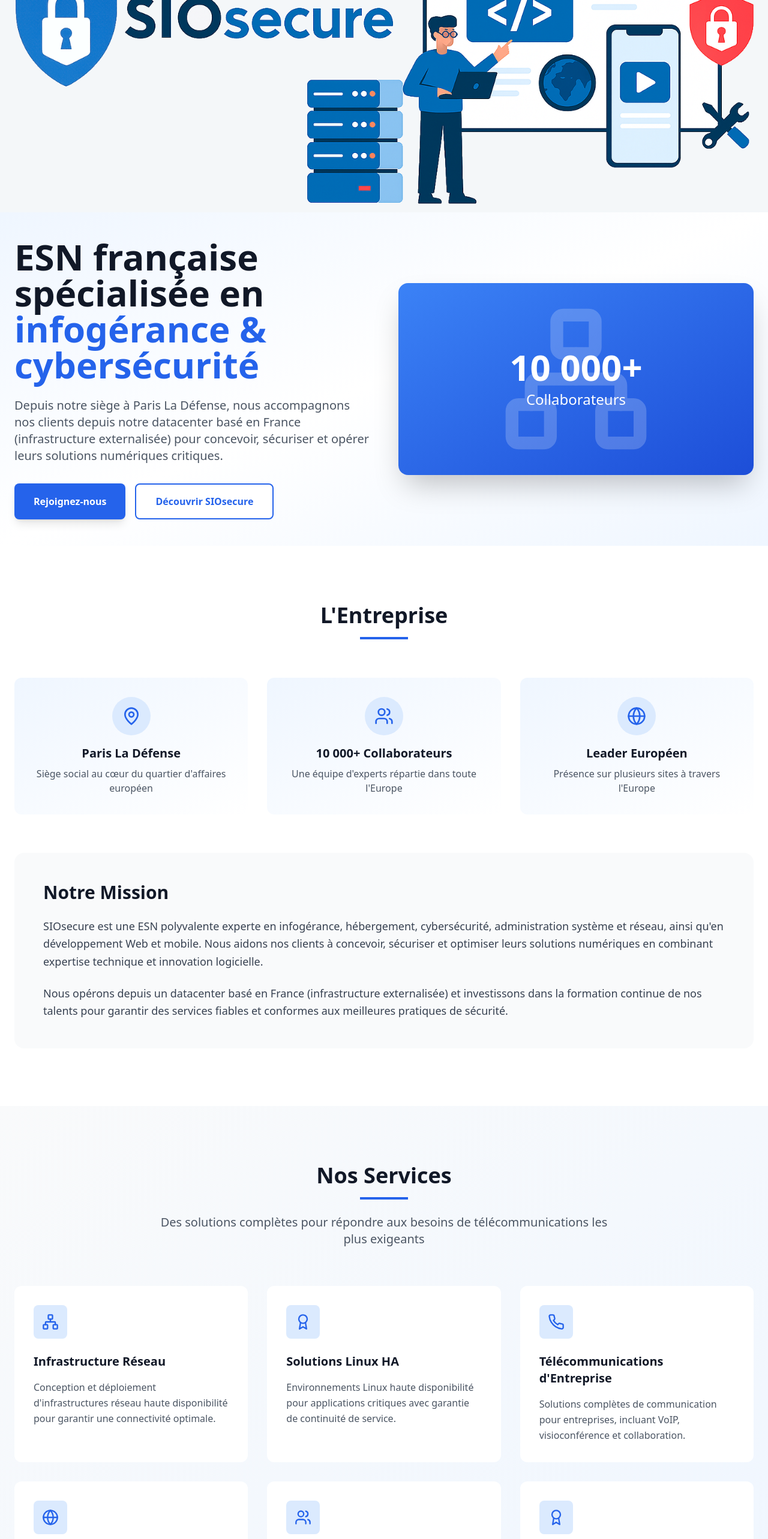
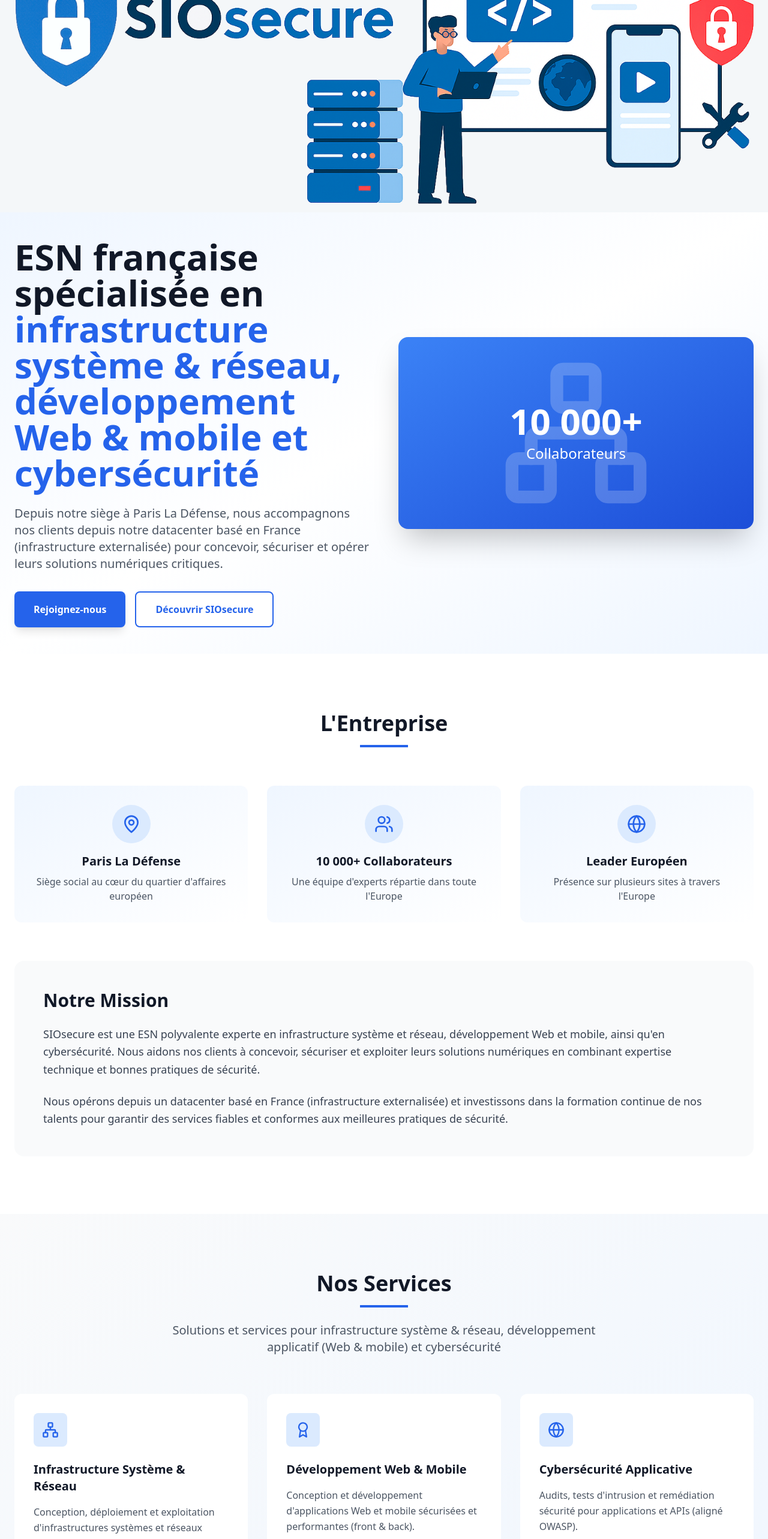
Before and after one commit to LaurentBouquet/siosecure, a React (Vite) app: page / in a window 1280 px wide. Shown: the part 234-2800 px from the top of the page at 60% size. Built offline with nearby package versions, Linux system fonts and the light colour scheme.

Commit message:
Présentation de l'entreprise

```diff
--- a/index.html
+++ b/index.html
@@ -4,7 +4,7 @@
     <meta charset="UTF-8" />
     <link rel="icon" type="image/svg+xml" href="/vite.svg" />
     <meta name="viewport" content="width=device-width, initial-scale=1.0" />
-  <title>SIOsecure - ESN infogérance & cybersécurité</title>
+  <title>SIOsecure - Infrastructure, développement & cybersécurité</title>
     <!-- Amélioration accessibilité et responsivité -->
     <meta name="theme-color" content="#2563eb" />
   </head>
--- a/src/App.tsx
+++ b/src/App.tsx
@@ -133,7 +133,7 @@
           <div className="grid items-center grid-cols-1 gap-8 md:grid-cols-2 md:gap-12">
             <div>
               <h1 className="mb-6 text-3xl font-bold leading-tight text-gray-900 sm:text-4xl md:text-6xl">
-                ESN française spécialisée en <span className="text-blue-600">infogérance & cybersécurité</span>
+                ESN française spécialisée en <span className="text-blue-600">infrastructure système & réseau, développement Web & mobile et cybersécurité</span>
               </h1>
               <p className="mb-8 text-base leading-relaxed text-gray-600 sm:text-xl">
                 Depuis notre siège à Paris La Défense, nous accompagnons nos clients depuis notre datacenter basé en France (infrastructure externalisée) pour concevoir, sécuriser et opérer leurs solutions numériques critiques.
@@ -204,7 +204,7 @@
           <div className="p-6 bg-gray-50 rounded-2xl sm:p-12">
             <h3 className="mb-6 text-3xl font-bold text-gray-900">Notre Mission</h3>
             <p className="mb-6 text-lg leading-relaxed text-gray-700">
-              SIOsecure est une ESN polyvalente experte en infogérance, hébergement, cybersécurité, administration système et réseau, ainsi qu'en développement Web et mobile. Nous aidons nos clients à concevoir, sécuriser et optimiser leurs solutions numériques en combinant expertise technique et innovation logicielle.
+              SIOsecure est une ESN polyvalente experte en infrastructure système et réseau, développement Web et mobile, ainsi qu'en cybersécurité. Nous aidons nos clients à concevoir, sécuriser et exploiter leurs solutions numériques en combinant expertise technique et bonnes pratiques de sécurité.
             </p>
             <p className="text-lg leading-relaxed text-gray-700">
               Nous opérons depuis un datacenter basé en France (infrastructure externalisée) et investissons dans la formation continue de nos talents pour garantir des services fiables et conformes aux meilleures pratiques de sécurité.
@@ -219,40 +219,40 @@
             <h2 className="mb-4 text-4xl font-bold text-gray-900">Nos Services</h2>
             <div className="w-20 h-1 mx-auto mb-6 bg-blue-600"></div>
             <p className="max-w-3xl mx-auto text-xl text-gray-600">
-              Des solutions complètes pour répondre aux besoins de télécommunications les plus exigeants
+              Solutions et services pour infrastructure système & réseau, développement applicatif (Web & mobile) et cybersécurité
             </p>
           </div>
 
           <div className="grid grid-cols-1 gap-6 md:grid-cols-2 lg:grid-cols-3 md:gap-8">
             {[
               {
-                title: 'Infrastructure Réseau',
-                description: 'Conception et déploiement d\'infrastructures réseau haute disponibilité pour garantir une connectivité optimale.',
+                title: 'Infrastructure Système & Réseau',
+                description: 'Conception, déploiement et exploitation d\'infrastructures systèmes et réseaux résilientes et sécurisées.',
                 icon: Network
               },
               {
-                title: 'Solutions Linux HA',
-                description: 'Environnements Linux haute disponibilité pour applications critiques avec garantie de continuité de service.',
+                title: 'Développement Web & Mobile',
+                description: 'Conception et développement d\'applications Web et mobile sécurisées et performantes (front & back).',
                 icon: Award
               },
               {
-                title: 'Télécommunications d\'Entreprise',
-                description: 'Solutions complètes de communication pour entreprises, incluant VoIP, visioconférence et collaboration.',
-                icon: Phone
+                title: 'Cybersécurité Applicative',
+                description: 'Audits, tests d\'intrusion et remédiation sécurité pour applications et APIs (aligné OWASP).',
+                icon: Globe
               },
               {
                 title: 'Cloud & Datacenter',
-                description: 'Services d\'hébergement cloud sécurisés et datacenters de dernière génération à travers l\'Europe.',
+                description: 'Services d\'hébergement et d\'orchestration cloud sécurisés en datacenter français.',
                 icon: Globe
               },
               {
                 title: 'Support & Maintenance',
-                description: 'Équipes d\'experts disponibles 24/7 pour assurer le bon fonctionnement de vos infrastructures.',
+                description: 'Équipes d\'assistance et d\'exploitation pour garantir la disponibilité des services.',
                 icon: Users
               },
               {
                 title: 'Conseil & Formation',
-                description: 'Accompagnement stratégique et programmes de formation pour développer vos compétences internes.',
+                description: 'Accompagnement stratégique, formation sécurité et bonnes pratiques DevOps.',
                 icon: Award
               }
             ].map((service, index) => (
@@ -450,7 +450,7 @@
               <img src="/SIOsecure_logo.png" alt="SIOsecure" className="h-28 filter brightness-0 invert" />
             </div>
             <p className="text-sm text-center text-gray-400 md:text-right sm:text-base">
-              © {new Date().getFullYear()} SIOsecure. ESN — infogérance, cybersécurité et hébergement.
+              © {new Date().getFullYear()} SIOsecure. ESN — infrastructure système & réseau, développement Web & mobile et cybersécurité.
               <br />Tous droits réservés.
             </p>
           </div>
```
Also changed, not shown: 1 other file (tests, documents, lock files or other folders).
